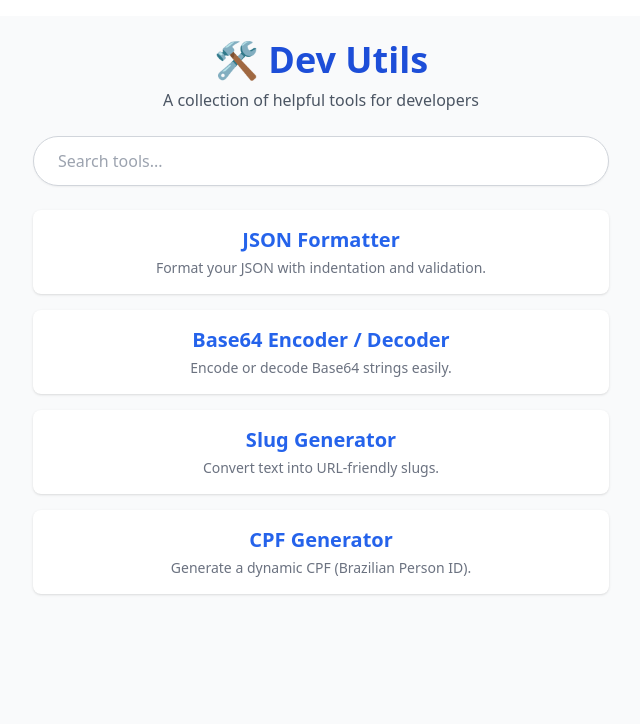
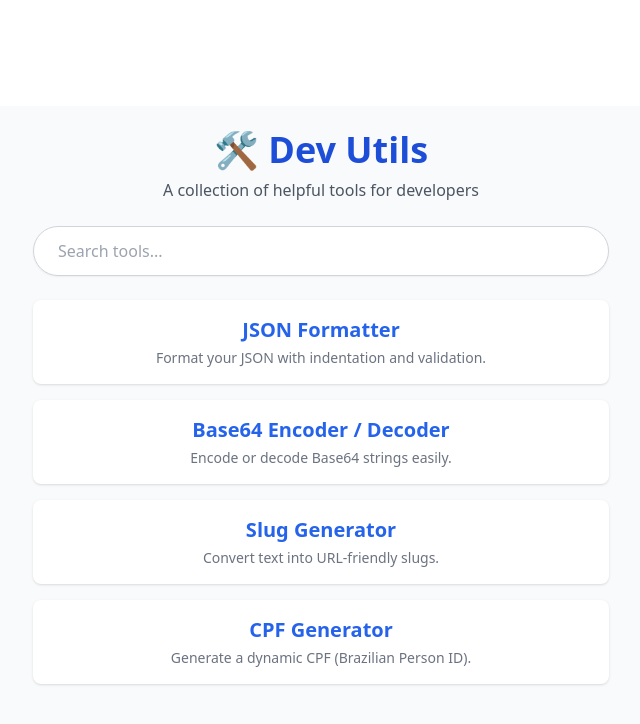
Before and after one commit to vakaman/Utils, a Vue app: page / in a window 1280 px wide. Shown: the top 724 px of the page, without its empty margins (319-959 px from the left). Built offline with nearby package versions, Linux system fonts and the light colour scheme.

Commit message:
refact: adjust adsense script

```diff
--- a/src/App.vue
+++ b/src/App.vue
@@ -1,7 +1,7 @@
 <template>
   <div>
     <header class="w-full bg-white shadow p-2 flex justify-center">
-      <div class="ad-wrapper">
+      <div ref="adWrapper" class="ad-wrapper">
         <ins
           class="adsbygoogle"
           style="display:block"
@@ -18,26 +18,30 @@
 </template>
 
 <script setup>
-import { onMounted } from 'vue'
+import { onMounted, ref } from 'vue'
+
+const adWrapper = ref(null)
 
 onMounted(() => {
-  const scriptId = 'adsense-script'
-  if (!document.getElementById(scriptId)) {
+  const id = 'adsense-script'
+  if (!document.getElementById(id)) {
     const s = document.createElement('script')
-    s.id = scriptId
+    s.id = id
+    s.async = true
     s.src = 'https://pagead2.googlesyndication.com/pagead/js/adsbygoogle.js?client=ca-pub-9288386921396586'
-    s.async = true
     s.crossOrigin = 'anonymous'
     document.head.appendChild(s)
   }
 
   setTimeout(() => {
     try {
-      (window.adsbygoogle = window.adsbygoogle || []).push({})
+      if (adWrapper.value) {
+        (window.adsbygoogle = window.adsbygoogle || []).push({})
+      }
     } catch (e) {
       console.error('Adsense error:', e)
     }
-  }, 500)
+  }, 1000)
 })
 </script>
 
@@ -45,6 +49,6 @@ onMounted(() => {
 .ad-wrapper {
   width: 100%;
   max-width: 728px;
-  height: auto;
+  min-height: 90px;
 }
 </style>
```
